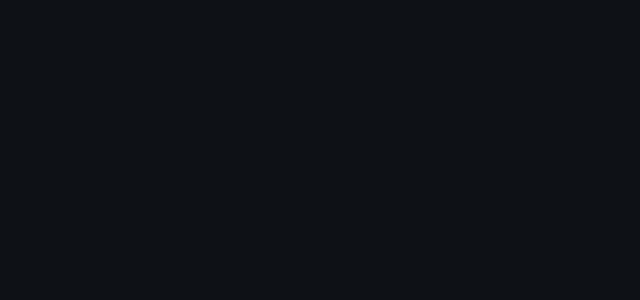
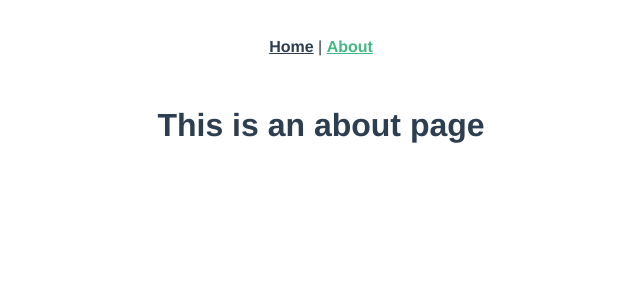
Before and after one commit to jmart790/playstation-app-replica, a Vue app: page /about in a window 1280 px wide. Shown: the top 300 px of the page, without its empty margins (319-959 px from the left). Built offline with nearby package versions, Linux system fonts and the light colour scheme.

Commit message:
adding vue router to project

```diff
--- a/package.json
+++ b/package.json
@@ -9,11 +9,13 @@
   },
   "dependencies": {
     "core-js": "^3.6.5",
-    "vue": "^2.6.11"
+    "vue": "^2.6.11",
+    "vue-router": "^3.2.0"
   },
   "devDependencies": {
     "@vue/cli-plugin-babel": "~4.5.0",
     "@vue/cli-plugin-eslint": "~4.5.0",
+    "@vue/cli-plugin-router": "^4.5.10",
     "@vue/cli-service": "~4.5.0",
     "babel-eslint": "^10.1.0",
     "eslint": "^6.7.2",
--- a/src/App.vue
+++ b/src/App.vue
@@ -1,29 +1,32 @@
 <template>
   <div id="app">
-
+    <div id="nav">
+      <router-link to="/">Home</router-link> |
+      <router-link to="/about">About</router-link>
+    </div>
+    <router-view/>
   </div>
 </template>
 
-<script>
-
-
-export default {
-  name: 'App',
-}
-</script>
-
-<style>
-* {
-  margin: 0;
-  padding: 0;
-}
+<style lang="scss">
 #app {
   font-family: Avenir, Helvetica, Arial, sans-serif;
   -webkit-font-smoothing: antialiased;
   -moz-osx-font-smoothing: grayscale;
-  background-color: #101116;
-  color: #F1F1F1;
-  height: 100vh;
-  width: 100vw;
+  text-align: center;
+  color: #2c3e50;
+}
+
+#nav {
+  padding: 30px;
+
+  a {
+    font-weight: bold;
+    color: #2c3e50;
+
+    &.router-link-exact-active {
+      color: #42b983;
+    }
+  }
 }
 </style>
--- a/src/main.js
+++ b/src/main.js
@@ -1,8 +1,10 @@
 import Vue from 'vue'
 import App from './App.vue'
+import router from './router'
 
 Vue.config.productionTip = false
 
 new Vue({
-  render: h => h(App),
+  router,
+  render: h => h(App)
 }).$mount('#app')
--- /dev/null
+++ b/src/router/index.js
@@ -0,0 +1,29 @@
+import Vue from 'vue'
+import VueRouter from 'vue-router'
+import Home from '../views/Home.vue'
+
+Vue.use(VueRouter)
+
+const routes = [
+  {
+    path: '/',
+    name: 'Home',
+    component: Home
+  },
+  {
+    path: '/about',
+    name: 'About',
+    // route level code-splitting
+    // this generates a separate chunk (about.[hash].js) for this route
+    // which is lazy-loaded when the route is visited.
+    component: () => import(/* webpackChunkName: "about" */ '../views/About.vue')
+  }
+]
+
+const router = new VueRouter({
+  mode: 'history',
+  base: process.env.BASE_URL,
+  routes
+})
+
+export default router
--- /dev/null
+++ b/src/views/About.vue
@@ -0,0 +1,5 @@
+<template>
+  <div class="about">
+    <h1>This is an about page</h1>
+  </div>
+</template>
--- /dev/null
+++ b/src/views/Home.vue
@@ -0,0 +1,18 @@
+<template>
+  <div class="home">
+    <img alt="Vue logo" src="../assets/logo.png">
+    <HelloWorld msg="Welcome to Your Vue.js App"/>
+  </div>
+</template>
+
+<script>
+// @ is an alias to /src
+import HelloWorld from '@/components/HelloWorld.vue'
+
+export default {
+  name: 'Home',
+  components: {
+    HelloWorld
+  }
+}
+</script>
```
Also changed, not shown: 1 other file (tests, documents, lock files or other folders).
